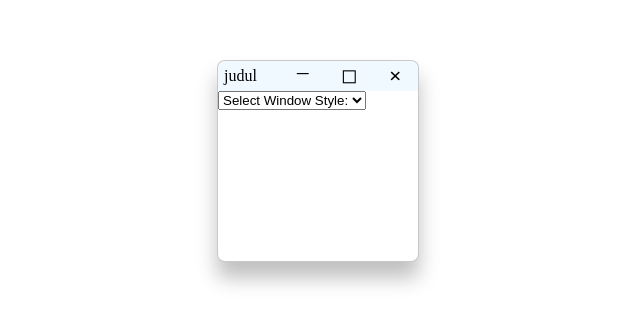
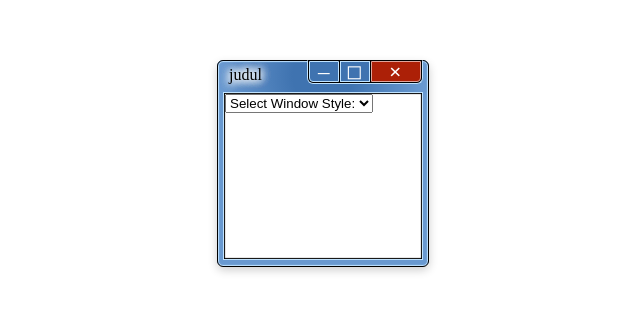
Before and after one commit to andikasujanadi/jendela-js, a plain HTML site: page index.html in a window 1280 px wide. Shown: the part 240-564 px from the top of the page, without its empty margins (323-963 px from the left). Drawn offline with Linux system fonts and the light colour scheme.

Commit message:
jendela 7 init

```diff
--- a/index.html
+++ b/index.html
@@ -369,6 +369,132 @@
             }
         }
 
+        .jendela-7 {
+            background-color: #FFFFFF;
+            border: #6999d0 solid 6px;
+            border-top: 0px;
+            box-shadow: 0px 4px 10px 0px rgba(0, 0, 0, 0.20);
+            border-radius: 6px;
+
+
+            .body {
+                border: #c0e3ff 1px solid;
+                height: calc(100% - 30px - 6px);
+                box-shadow: #000000 0px 0px 1px 1px inset;
+                padding: 1px;
+            }
+
+            .body:after {
+                content: "";
+                border: #000000 1px solid;
+                width: calc(100% + 10px);
+                height: calc(100% + 5px);
+                display: block;
+                position: absolute;
+                top: 0;
+                left: -6px;
+                box-shadow: #c0e3ff 0px 0px 1px 1px inset;
+                border-radius: 6px;
+                pointer-events: none;
+            }
+
+            .header {
+                background: #6999d0;
+                background: radial-gradient(circle, #3f73b0 30%, #6999d0 100%);
+                color: black;
+            }
+
+            .title {
+                position: absolute;
+                padding: 6px;
+                width: 100%;
+                margin: 0px auto;
+                text-shadow: 0px 0px 10px #FFFFFFFF,
+                    0px 0px 10px #FFFFFFFF,
+                    0px 0px 10px #FFFFFFFF,
+                    0px 0px 10px #FFFFFFFF,
+                    0px 0px 10px #FFFFFFFF;
+            }
+
+            .headerButtonContainer {
+                margin-left: auto;
+                margin-bottom: 8px;
+                border: 1px #c0e3ff solid;
+                border-top: 1px #000000 solid;
+                border-radius: 0 0 6px 6px;
+                gap: 1px;
+                background-color: #000000;
+                position: relative;
+                z-index: 1;
+                padding: 0 1px 1px 1px;
+            }
+
+            .headerButton {
+                height: 19px !important;
+                width: 28px !important;
+                background-color: #3f73b0;
+                border: #c0e3ff 1px solid;
+            }
+
+            .headerButton:hover {
+                background-color: #1ba0ff;
+            }
+
+            .headerButton:active {
+                background-color: #0161a6;
+            }
+
+            .headerButtonMinimize {
+                border-radius: 0 0 0 4px;
+            }
+
+            .headerButtonMinimize:after {
+                position: absolute;
+                display: inline-block;
+                content: "\005f";
+                margin-left: 8px;
+                font-size: 23px;
+                line-height: 4px;
+                color: #FFFFFF;
+            }
+
+            .headerButtonResize:after {
+                position: absolute;
+                display: inline-block;
+                content: "\25fb";
+                margin-left: 5px;
+                font-size: 20px;
+                line-height: 18px;
+                color: #FFFFFF;
+            }
+
+            .headerButtonClose:after {
+                position: absolute;
+                display: inline-block;
+                content: "\00d7";
+                margin-left: 17px;
+                font-size: 22px;
+                line-height: 20px;
+                color: #FFFFFF;
+                font-weight: 900;
+            }
+
+            .headerButtonClose {
+                background-color: #ac2007;
+                width: 48px !important;
+                border-radius: 0 0 4px 0;
+                border: #e0a59c 1px solid;
+            }
+
+            .headerButtonClose:hover {
+                background-color: #ff0000;
+            }
+
+            .headerButtonClose:active {
+                background-color: #870000
+            }
+        }
+
         .jendela-8 {
             background-color: #FFFFFF;
             border: #88d3ff solid 6px;
@@ -390,7 +516,7 @@
 
             .headerButtonContainer {
                 margin-left: auto;
-                margin-bottom: 8px;
+                margin-bottom: 1px;
             }
 
             .headerButton {
@@ -609,7 +735,7 @@
 </head>
 
 <body>
-    <div class="jendela fixTop jendela-11">
+    <div class="jendela fixTop jendela-7">
         <div class="header">
             <div class="title">
                 judul
@@ -645,7 +771,6 @@
                 }
             });
             window.classList.add(el.value);
-            console.log(el.value)
         }
 
         const windows = document.querySelectorAll(".jendela");
```
